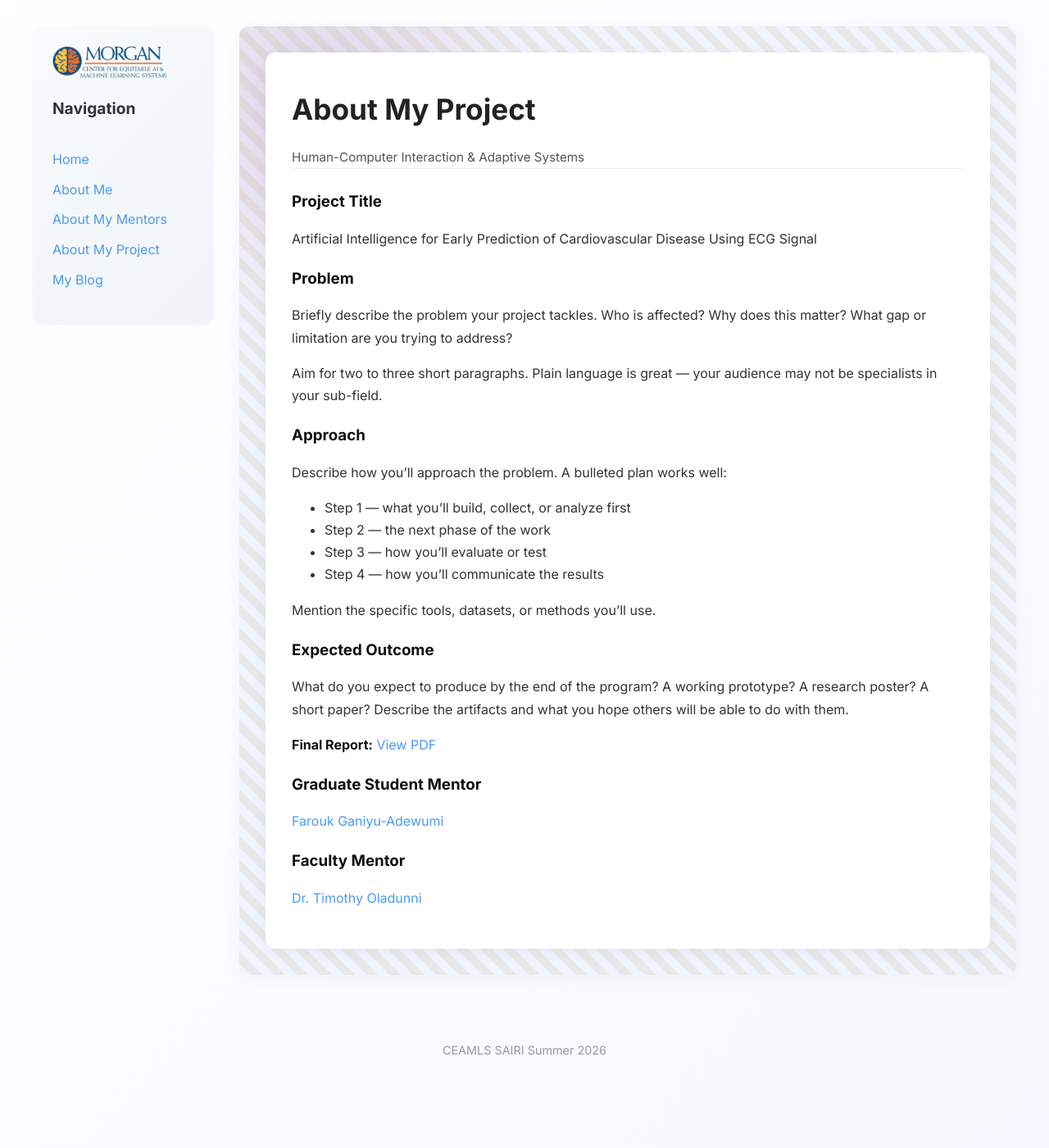
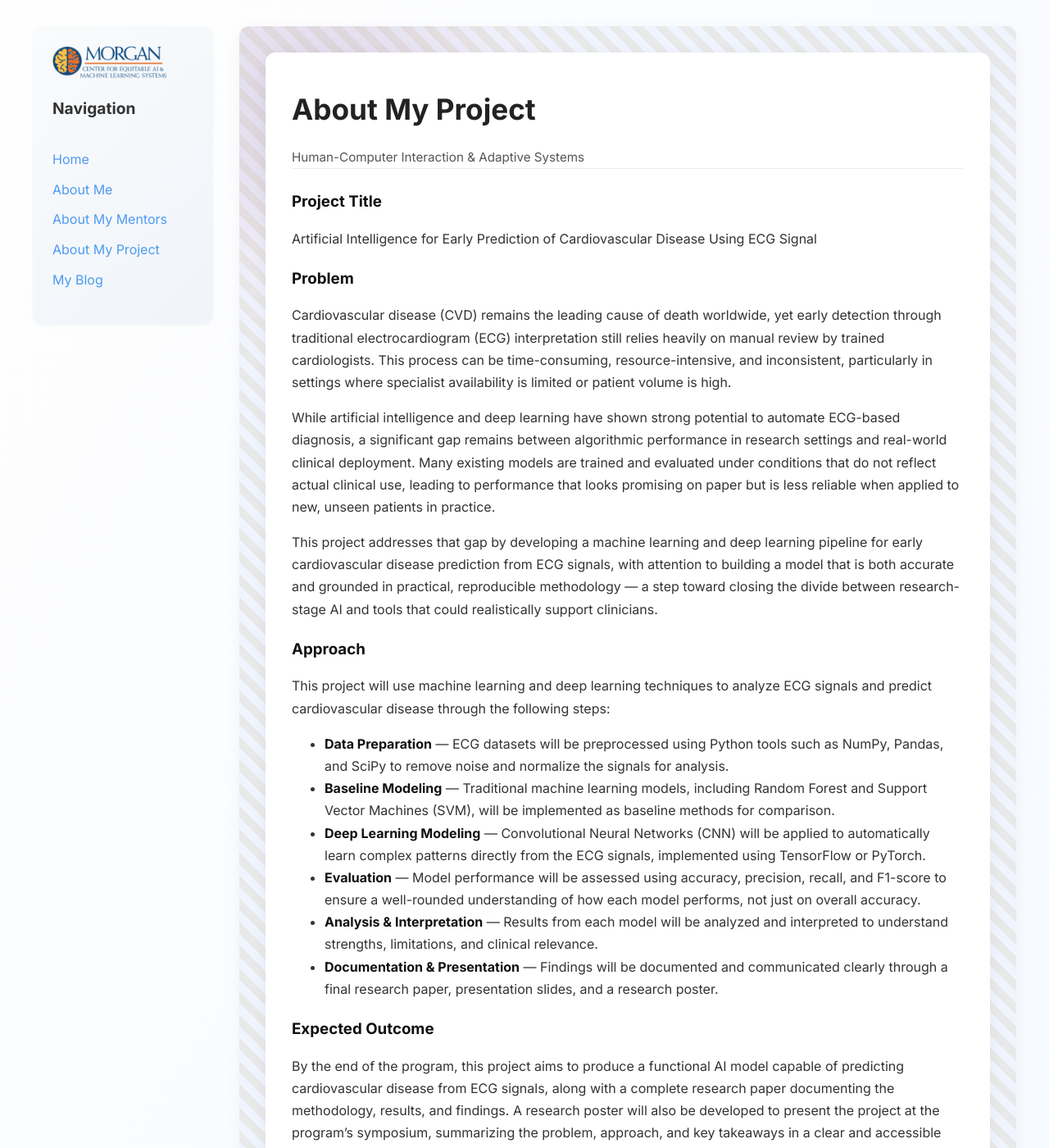
Before and after one commit to Kosiso7-og/Kosiso7-ogceamls26.github.io, a Jekyll site: the page built from pages/about-my-project.md, in a window 1280 px wide and 1400 px high. Shown: the whole window at 82% size. Built offline with Jekyll 4.4.1, drawn with Linux system fonts in a browser that asks for light colours; some of the changed text lies outside the part shown.

Commit message:
Revise project description and approach details

```diff
--- a/pages/about-my-project.md
+++ b/pages/about-my-project.md
@@ -2,38 +2,34 @@
 layout: project
 title: About My Project
 permalink: /about-my-project.html
-
 subtitle: Human-Computer Interaction & Adaptive Systems
 project_title: "Artificial Intelligence for Early Prediction of Cardiovascular Disease Using ECG Signal"
+problem: |
+  Cardiovascular disease (CVD) remains the leading cause of death worldwide, yet early detection through traditional electrocardiogram (ECG) interpretation still relies heavily on manual review by trained cardiologists. This process can be time-consuming, resource-intensive, and inconsistent, particularly in settings where specialist availability is limited or patient volume is high.
 
-problem: |
-  Briefly describe the problem your project tackles. Who is affected? Why does this
-  matter? What gap or limitation are you trying to address?
+  While artificial intelligence and deep learning have shown strong potential to automate ECG-based diagnosis, a significant gap remains between algorithmic performance in research settings and real-world clinical deployment. Many existing models are trained and evaluated under conditions that do not reflect actual clinical use, leading to performance that looks promising on paper but is less reliable when applied to new, unseen patients in practice.
 
-  Aim for two to three short paragraphs. Plain language is great — your audience
-  may not be specialists in your sub-field.
+  This project addresses that gap by developing a machine learning and deep learning pipeline for early cardiovascular disease prediction from ECG signals, with attention to building a model that is both accurate and grounded in practical, reproducible methodology — a step toward closing the divide between research-stage AI and tools that could realistically support clinicians.
 
 approach: |
-  Describe how you'll approach the problem. A bulleted plan works well:
+  This project will use machine learning and deep learning techniques to analyze ECG signals and predict cardiovascular disease through the following steps:
 
-  - Step 1 — what you'll build, collect, or analyze first
-  - Step 2 — the next phase of the work
-  - Step 3 — how you'll evaluate or test
-  - Step 4 — how you'll communicate the results
-
-  Mention the specific tools, datasets, or methods you'll use.
+  - **Data Preparation** — ECG datasets will be preprocessed using Python tools such as NumPy, Pandas, and SciPy to remove noise and normalize the signals for analysis.
+  - **Baseline Modeling** — Traditional machine learning models, including Random Forest and Support Vector Machines (SVM), will be implemented as baseline methods for comparison.
+  - **Deep Learning Modeling** — Convolutional Neural Networks (CNN) will be applied to automatically learn complex patterns directly from the ECG signals, implemented using TensorFlow or PyTorch.
+  - **Evaluation** — Model performance will be assessed using accuracy, precision, recall, and F1-score to ensure a well-rounded understanding of how each model performs, not just on overall accuracy.
+  - **Analysis & Interpretation** — Results from each model will be analyzed and interpreted to understand strengths, limitations, and clinical relevance.
+  - **Documentation & Presentation** — Findings will be documented and communicated clearly through a final research paper, presentation slides, and a research poster.
 
 outcome: |
-  What do you expect to produce by the end of the program? A working prototype?
-  A research poster? A short paper? Describe the artifacts and what you hope
-  others will be able to do with them.
+  By the end of the program, this project aims to produce a functional AI model capable of predicting cardiovascular disease from ECG signals, along with a complete research paper documenting the methodology, results, and findings. A research poster will also be developed to present the project at the program's symposium, summarizing the problem, approach, and key takeaways in a clear and accessible format.
+
+  These artifacts are intended to demonstrate a reproducible pipeline for ECG-based cardiovascular disease prediction and to contribute meaningful insight into closing the gap between research-stage AI performance and real-world clinical applicability.
 
 final_report_url: https://example.com/your-report.pdf
-
 grad_mentor:
   name: Farouk Ganiyu-Adewumi
   linkedin: https://www.linkedin.com/in/example
-
 faculty_mentor:
   name: Dr. Timothy Oladunni
   linkedin: https://www.linkedin.com/in/example
```
